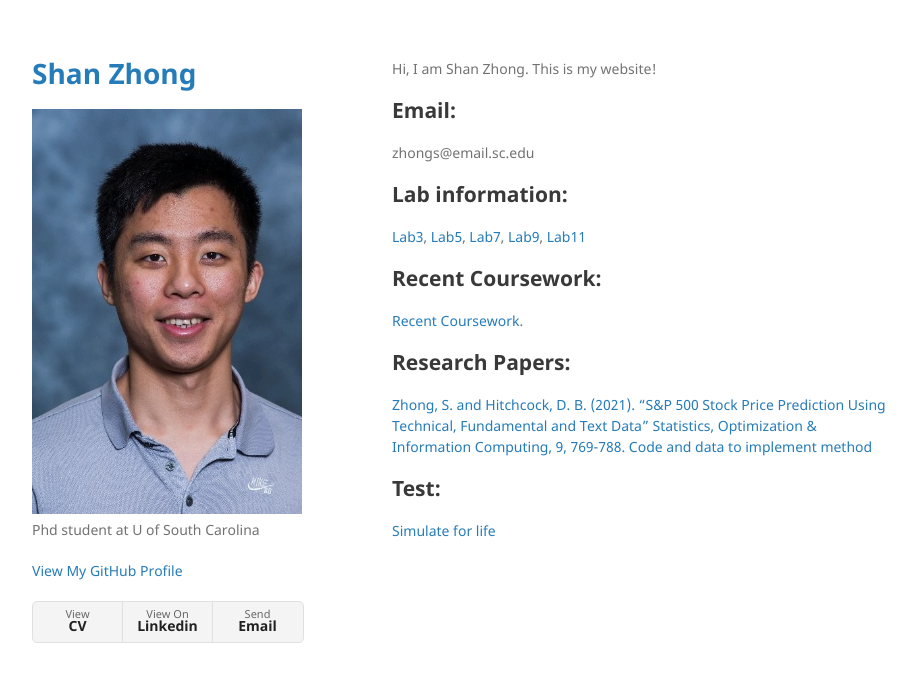
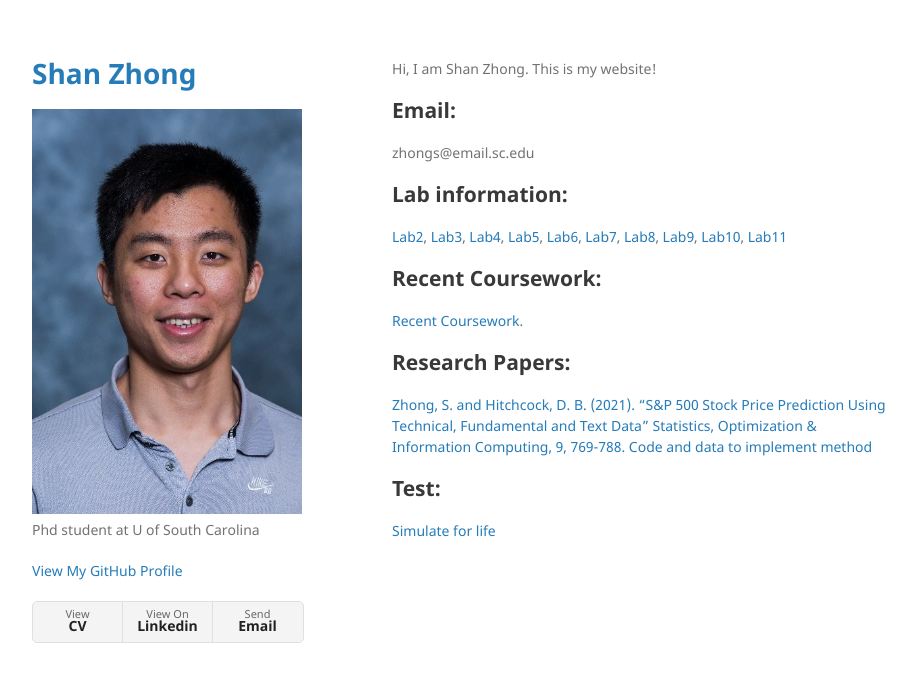
Before and after one commit to Shanlearning/Shanlearning.github.io, a Jekyll site: the page built from index.md, in a window 1280 px wide. Shown: the top 682 px of the page, without its empty margins (178-1094 px from the left). Built offline with Jekyll 4.4.1, drawn with Linux system fonts in a browser that asks for light colours.

Commit message:
Update index.md

```diff
--- a/index.md
+++ b/index.md
@@ -9,11 +9,15 @@ Hi, I am Shan Zhong. This is my website!
 zhongs@email.sc.edu
 
 ## Lab information:
-
+[Lab2](https://github.com/Shanlearning/Stat201/tree/master/Lab2),
 [Lab3](https://github.com/Shanlearning/Stat201/tree/master/Lab3),
+[Lab4](https://github.com/Shanlearning/Stat201/tree/master/Lab4),
 [Lab5](https://github.com/Shanlearning/Stat201/tree/master/Lab5),
+[Lab6](https://github.com/Shanlearning/Stat201/tree/master/Lab6),
 [Lab7](https://github.com/Shanlearning/Stat201/tree/master/Lab7),
+[Lab8](https://github.com/Shanlearning/Stat201/tree/master/Lab8),
 [Lab9](https://github.com/Shanlearning/Stat201/tree/master/Lab9),
+[Lab10](https://github.com/Shanlearning/Stat201/tree/master/Lab10),
 [Lab11](https://github.com/Shanlearning/Stat201/tree/master/Lab11)
 
 ## Recent Coursework:
```
